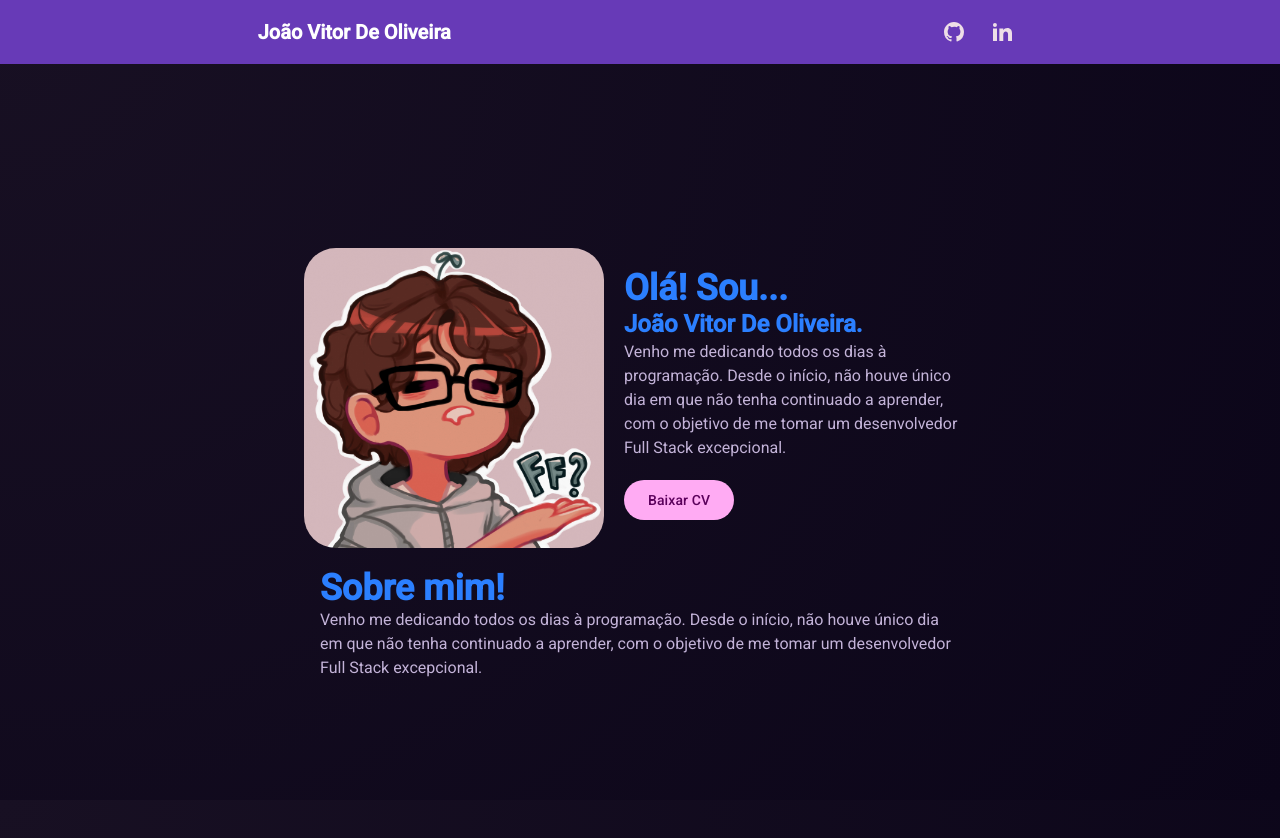
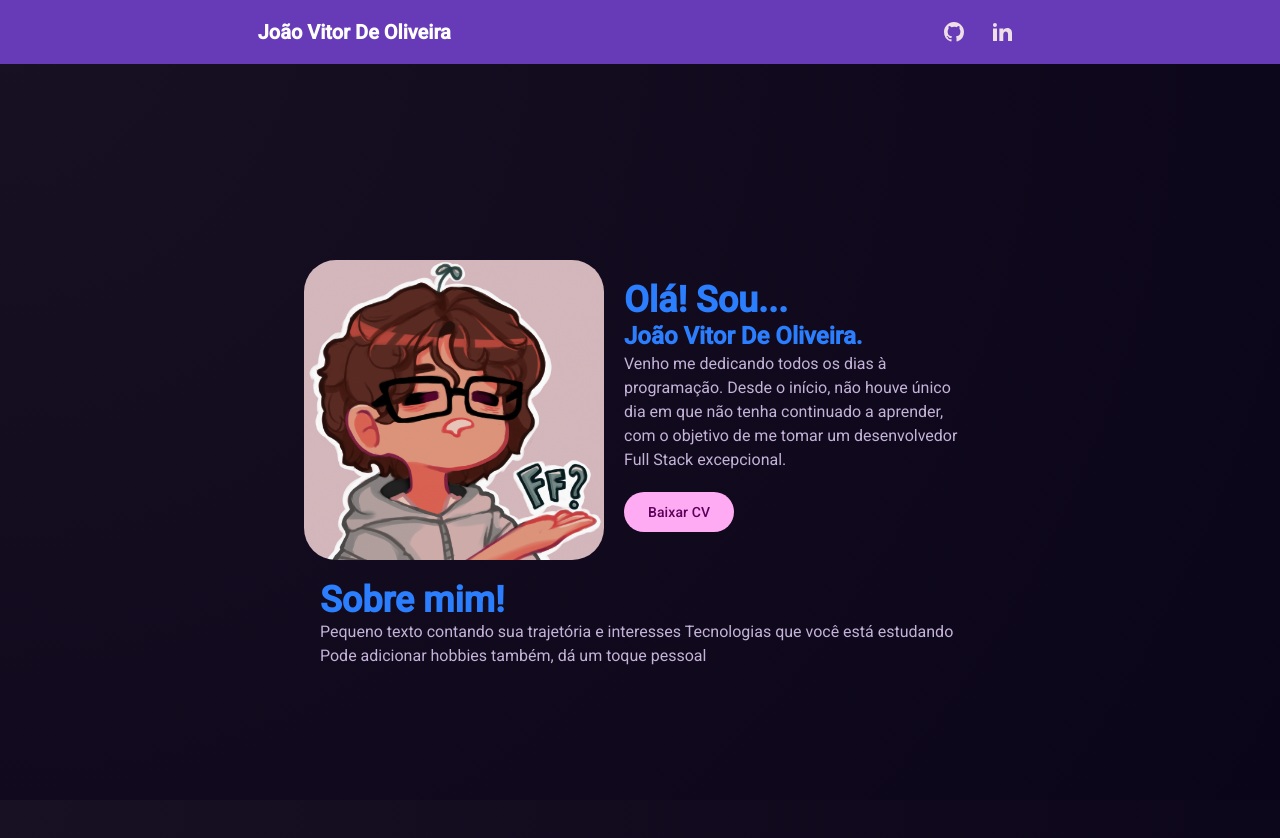
Before and after one commit to Joao-Vtr-Oliveira/portfolio, an Angular app: page / in a window 1280 px wide. Shown: the top 838 px of the page. Built offline with nearby package versions, Linux system fonts and the light colour scheme.

Commit message:
feat: update about me component

```diff
--- a/src/app/home/about-me/about-me.html
+++ b/src/app/home/about-me/about-me.html
@@ -1,8 +1,7 @@
 <div class="w-full max-w-2xl px-4">
 	<h1 class="text-4xl font-bold text-blue-500">Sobre mim!</h1>
 	<p class="text-wrap">
-		Venho me dedicando todos os dias à programação. Desde o início, não houve
-		único dia em que não tenha continuado a aprender, com o objetivo de me tomar
-		um desenvolvedor Full Stack excepcional.
+		Pequeno texto contando sua trajetória e interesses Tecnologias que você está
+		estudando Pode adicionar hobbies também, dá um toque pessoal
 	</p>
 </div>
```
